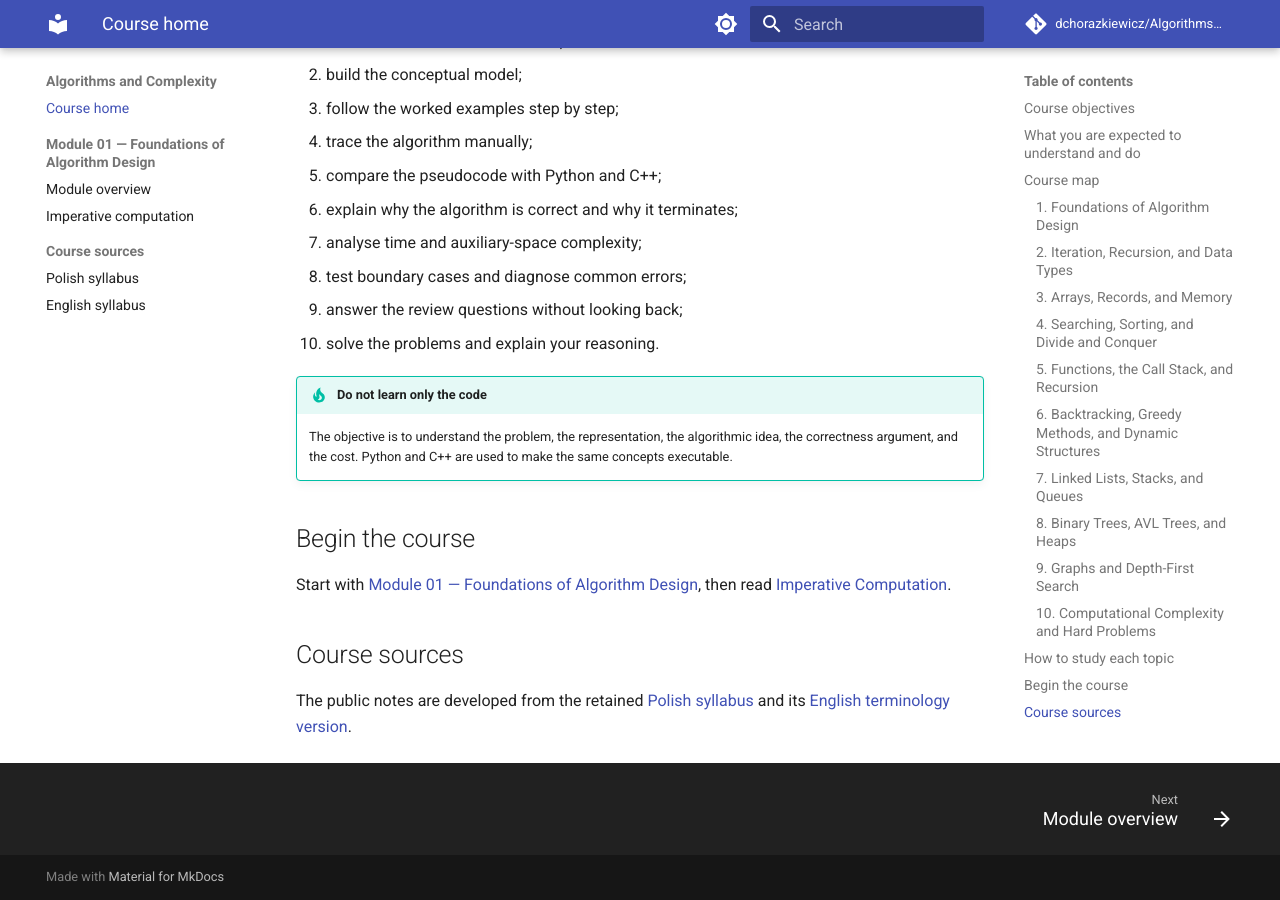
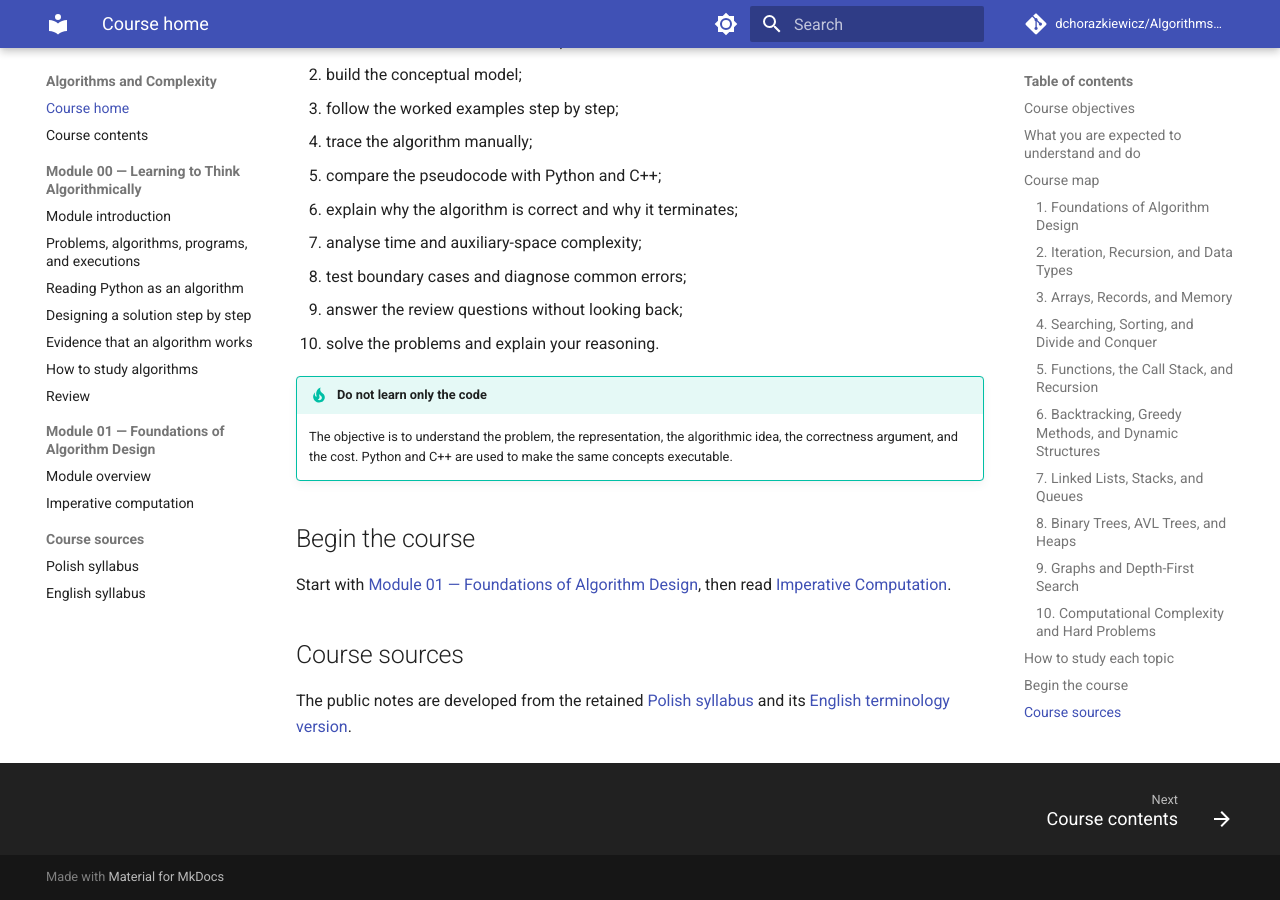
Before and after one commit to dchorazkiewicz/Algorithms_and_Complexity, an MkDocs documentation site: the page built from docs/index.md, in a window 1280 px wide and 900 px high, scrolled down 2530 px. Built offline with MkDocs 1.6.1 and Material for MkDocs 9.7.7, drawn with Linux system fonts in a browser that asks for light colours; comment, search, counter and statistics services are not loaded.

Commit message:
Add book-style course navigation and Module 00

```diff
--- a/mkdocs.yml
+++ b/mkdocs.yml
@@ -55,6 +55,15 @@ extra_javascript:
 
 nav:
   - Course home: index.md
+  - Course contents: course/index.md
+  - Module 00 — Learning to Think Algorithmically:
+      - Module introduction: course/00-learning-to-think-algorithmically/index.md
+      - Problems, algorithms, programs, and executions: course/00-learning-to-think-algorithmically/01-problems-algorithms-programs.md
+      - Reading Python as an algorithm: course/00-learning-to-think-algorithmically/02-reading-python-as-an-algorithm.md
+      - Designing a solution step by step: course/00-learning-to-think-algorithmically/03-designing-a-solution.md
+      - Evidence that an algorithm works: course/00-learning-to-think-algorithmically/04-evidence-correctness-and-cost.md
+      - How to study algorithms: course/00-learning-to-think-algorithmically/05-how-to-study-algorithms.md
+      - Review: course/00-learning-to-think-algorithmically/review.md
   - Module 01 — Foundations of Algorithm Design:
       - Module overview: course/01-foundations-of-algorithm-design/index.md
       - Imperative computation: course/01-foundations-of-algorithm-design/imperative-computation.md
```
